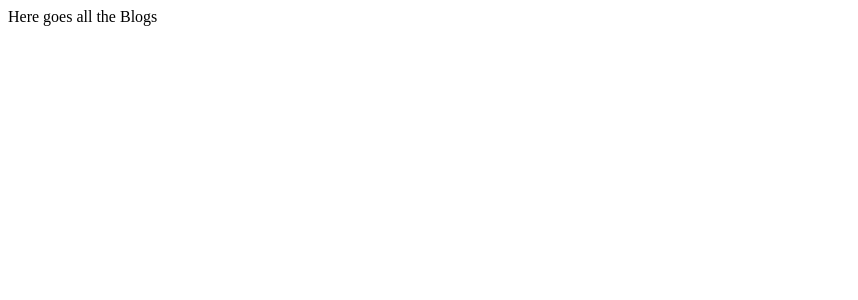
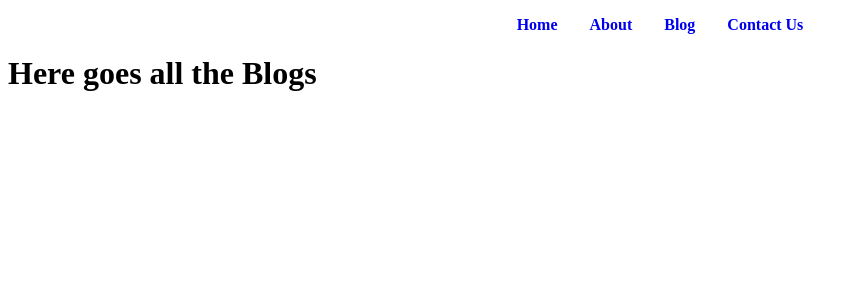
Before and after one commit to Krishna698-web/nextJs, a Next.js app: page /blog in a window 1280 px wide. Shown: the top 300 px of the page, without its empty margins (0-858 px from the left). Built offline with nearby package versions, Linux system fonts and the light colour scheme.

Commit message:
Added json

```diff
--- a/app/page.module.css
+++ b/app/page.module.css
@@ -230,8 +230,14 @@
 
 .navbar {
   display: flex;
+  justify-content: center;
 }
 .navbar li {
   list-style: none;
+  font-weight: bold;
   margin: 0 1rem;
 }
+
+.navbar li a {
+  text-decoration: none;
+}
--- /dev/null
+++ b/blogs/learnCSS.json
@@ -0,0 +1,5 @@
+{
+  "title": "How to learn CSS(Cascading stylesheet",
+  "content": "It might be hyperbole to say that JavaScript is a developer’s best (digital) friend — but it would certainly be hard to get by without it. According to a recent survey conducted by Stack Overflow, JavaScript is the world’s most popular programming language, with an incredible 69.7 percent of the 90,000 developers polled citing it as the most-used skill in their programming toolbox. It’s a staple skill for all manner of developers, from the most entry-level junior developers to the highest-ranked programming specialists.",
+  "author": "Krishna Khandelwal"
+}
--- /dev/null
+++ b/blogs/learnJava.json
@@ -0,0 +1,5 @@
+{
+  "title": "How to learn Java",
+  "content": "It might be hyperbole to say that JavaScript is a developer’s best (digital) friend — but it would certainly be hard to get by without it. According to a recent survey conducted by Stack Overflow, JavaScript is the world’s most popular programming language, with an incredible 69.7 percent of the 90,000 developers polled citing it as the most-used skill in their programming toolbox. It’s a staple skill for all manner of developers, from the most entry-level junior developers to the highest-ranked programming specialists.",
+  "author": "Pranesh"
+}
--- /dev/null
+++ b/blogs/learnJs.json
@@ -0,0 +1,5 @@
+{
+  "title": "How to learn Javascript",
+  "content": "It might be hyperbole to say that JavaScript is a developer’s best (digital) friend — but it would certainly be hard to get by without it. According to a recent survey conducted by Stack Overflow, JavaScript is the world’s most popular programming language, with an incredible 69.7 percent of the 90,000 developers polled citing it as the most-used skill in their programming toolbox. It’s a staple skill for all manner of developers, from the most entry-level junior developers to the highest-ranked programming specialists.",
+  "author": "Krishna"
+}
--- /dev/null
+++ b/components/Navbar.js
@@ -0,0 +1,30 @@
+import React from "react";
+import Link from "next/link";
+import styles from "../app/page.module.css";
+
+const Navbar = () => {
+  return (
+    <>
+      <nav>
+        <ul className={styles.navbar}>
+          <li>
+            <Link href="/">Home</Link>
+          </li>
+          <li>
+            <Link href="/about" legacyBehavior>
+              About
+            </Link>
+          </li>
+          <li>
+            <Link href="/blog">Blog</Link>
+          </li>
+          <li>
+            <Link href="/contact">Contact Us</Link>
+          </li>
+        </ul>
+      </nav>
+    </>
+  );
+};
+
+export default Navbar;
--- /dev/null
+++ b/pages/api/user.js
@@ -0,0 +1,3 @@
+export default function handler(req, res) {
+  res.status(200).json({ name: "John Doe" });
+}
--- a/pages/blog.js
+++ b/pages/blog.js
@@ -1,7 +1,13 @@
+import Navbar from "@/components/Navbar";
 import React from "react";
 
 const Blog = () => {
-  return <div>Here goes all the Blogs</div>;
+  return (
+    <div className="heading">
+      <Navbar />
+      <h1>Here goes all the Blogs</h1>
+    </div>
+  );
 };
 
 export default Blog;
```
Also changed, not shown: app/about.js (deleted, +0 -7 lines), app/page.js (+2 -18 lines), pages/about.js (+9 -1 lines), pages/contact.js (+7 -1 lines).
